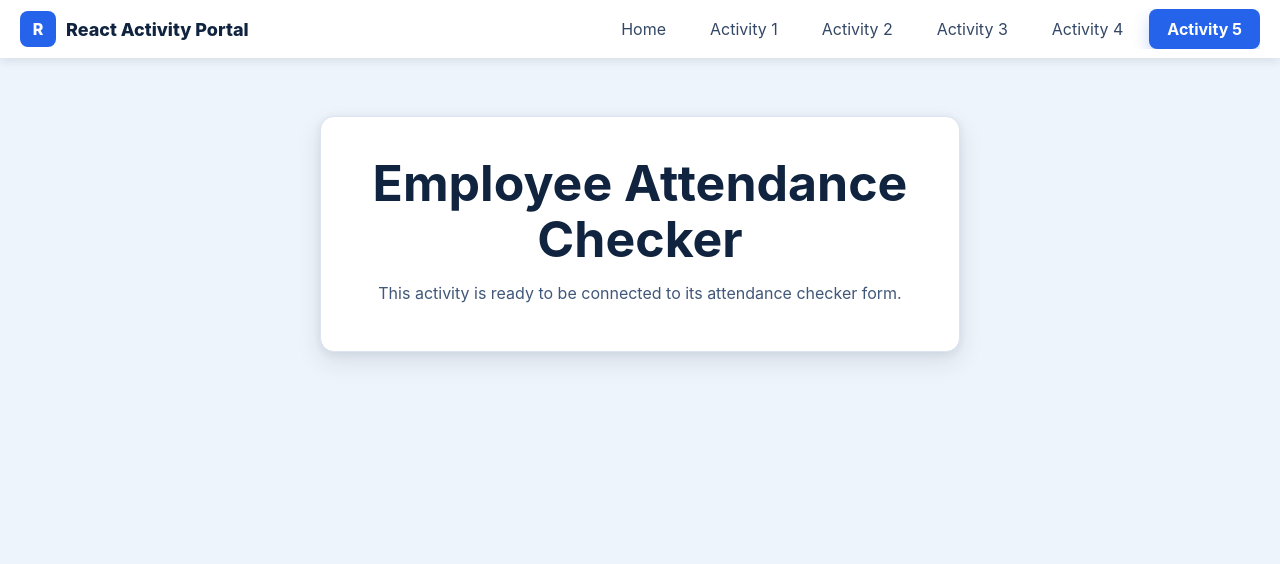
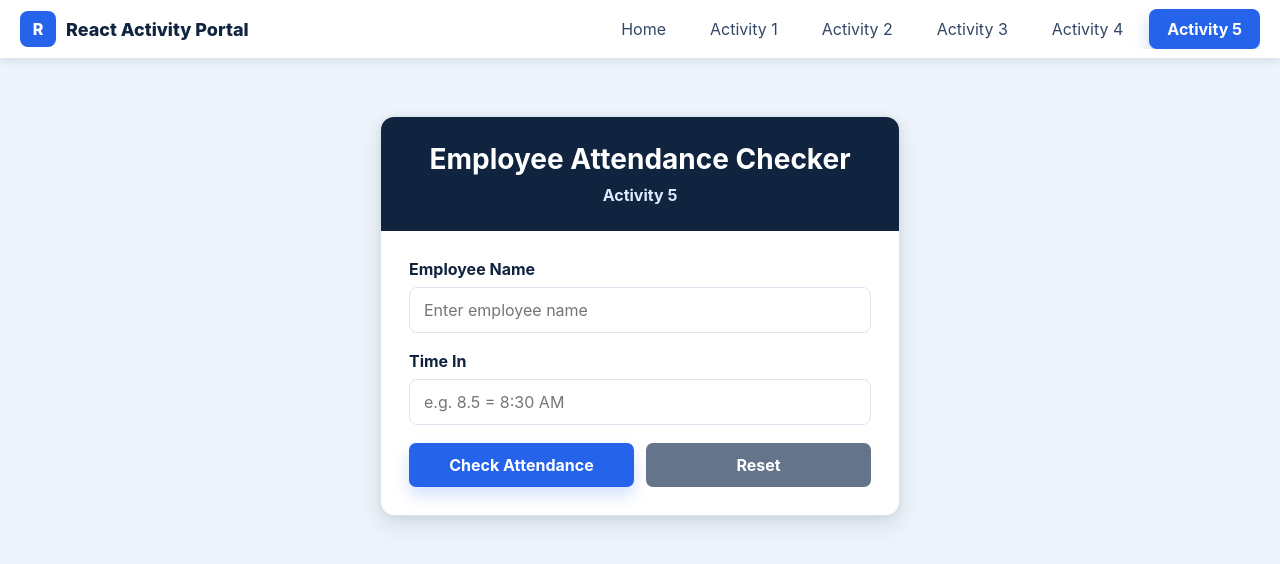
Before and after one commit to Zune11/group-react, a React (Vite) app: page / in a window 1280 px wide. Both pictures are taken after a click on the button "Activity 5". Shown: the top 564 px of the page. Built offline with nearby package versions, Linux system fonts and the light colour scheme.

Commit message:
Add employee attendance checker

```diff
--- /dev/null
+++ b/src/pages/AttendanceChecker.css
@@ -0,0 +1,144 @@
+.attendance-page {
+  display: grid;
+  min-height: calc(100vh - 58px);
+  padding: 58px 20px;
+  place-items: start center;
+}
+
+.attendance-card {
+  background: var(--surface);
+  border: 1px solid var(--border);
+  border-radius: 14px;
+  box-shadow: var(--shadow);
+  max-width: 520px;
+  overflow: hidden;
+  width: 100%;
+}
+
+.attendance-header {
+  background: var(--heading);
+  color: #ffffff;
+  padding: 26px 28px;
+  text-align: center;
+}
+
+.attendance-header h2 {
+  font-size: 28px;
+  line-height: 1.2;
+  margin: 0 0 8px;
+}
+
+.attendance-header p {
+  color: #dbeafe;
+  font-weight: 700;
+  margin: 0;
+}
+
+.attendance-body {
+  display: grid;
+  gap: 18px;
+  padding: 28px;
+}
+
+.form-group {
+  display: grid;
+  gap: 8px;
+  text-align: left;
+}
+
+.form-group label {
+  color: var(--heading);
+  font-weight: 700;
+}
+
+.form-group input {
+  border: 1px solid var(--border);
+  border-radius: 8px;
+  color: var(--heading);
+  padding: 12px 14px;
+  width: 100%;
+}
+
+.form-group input:focus {
+  border-color: var(--accent);
+  box-shadow: 0 0 0 3px rgba(37, 99, 235, 0.14);
+  outline: 0;
+}
+
+.button-group {
+  display: grid;
+  gap: 12px;
+  grid-template-columns: 1fr 1fr;
+}
+
+.button-group button {
+  border: 0;
+  border-radius: 7px;
+  color: #ffffff;
+  font-weight: 700;
+  padding: 12px 16px;
+}
+
+.check-btn {
+  background: var(--accent);
+  box-shadow: 0 8px 16px rgba(37, 99, 235, 0.2);
+}
+
+.check-btn:hover {
+  background: var(--accent-strong);
+}
+
+.reset-btn {
+  background: #64748b;
+}
+
+.reset-btn:hover {
+  background: #475569;
+}
+
+.error-message,
+.result-panel {
+  border-radius: 8px;
+  padding: 14px 16px;
+}
+
+.error-message {
+  background: #fee2e2;
+  color: #991b1b;
+  font-weight: 700;
+}
+
+.result-panel {
+  background: #f8fafc;
+  border: 1px solid var(--border);
+  text-align: left;
+}
+
+.result-panel h3 {
+  color: var(--heading);
+  margin: 0 0 12px;
+}
+
+.result-panel p {
+  margin: 8px 0;
+}
+
+.status-message {
+  color: var(--accent-strong);
+  font-weight: 800;
+}
+
+@media (max-width: 520px) {
+  .attendance-page {
+    padding: 32px 14px;
+  }
+
+  .attendance-header,
+  .attendance-body {
+    padding: 22px;
+  }
+
+  .button-group {
+    grid-template-columns: 1fr;
+  }
+}
--- a/src/pages/AttendanceChecker.jsx
+++ b/src/pages/AttendanceChecker.jsx
@@ -1,9 +1,142 @@
+import { useState } from "react";
+import "./AttendanceChecker.css";
+
 function AttendanceChecker() {
+  const [employeeName, setEmployeeName] = useState("");
+  const [timeIn, setTimeIn] = useState("");
+  const [result, setResult] = useState(null);
+  const [error, setError] = useState("");
+
+  const checkAttendance = () => {
+    setError("");
+    setResult(null);
+
+    // Input validation
+    if (employeeName.trim() === "" || timeIn === "") {
+      setError("Please enter employee name and time in.");
+      return;
+    }
+
+    const time = Number(timeIn);
+
+    if (isNaN(time) || time < 0 || time > 24) {
+      setError("Please enter a valid numeric time.");
+      return;
+    }
+
+    let status = "";
+    let message = "";
+
+    // Attendance conditions
+    if (time <= 8) {
+      status = "On Time";
+      message = "Status: On Time – Good job!";
+    } else if (time <= 9) {
+      status = "Late";
+      message = "Status: Late – Please be on time tomorrow.";
+    } else {
+      status = "Very Late";
+      message = "Status: Very Late – Report to your supervisor.";
+    }
+
+    setResult({
+      employeeName: employeeName,
+      timeIn: timeIn,
+      status: status,
+      message: message,
+    });
+  };
+
+  const resetForm = () => {
+    setEmployeeName("");
+    setTimeIn("");
+    setResult(null);
+    setError("");
+  };
+
   return (
-    <main className="activity-page">
-      <h1>Employee Attendance Checker</h1>
-      <p>This activity is ready to be connected to its attendance checker form.</p>
-    </main>
+    <div className="attendance-page">
+      <div className="attendance-card">
+        <div className="attendance-header">
+          <h2>Employee Attendance Checker</h2>
+          <p>Activity 5</p>
+        </div>
+
+        <div className="attendance-body">
+          <div className="form-group">
+            <label>Employee Name</label>
+
+            <input
+              type="text"
+              placeholder="Enter employee name"
+              value={employeeName}
+              onChange={(e) => setEmployeeName(e.target.value)}
+            />
+          </div>
+
+          <div className="form-group">
+            <label>Time In</label>
+
+            <input
+              type="number"
+              step="0.1"
+              placeholder="e.g. 8.5 = 8:30 AM"
+              value={timeIn}
+              onChange={(e) => setTimeIn(e.target.value)}
+            />
+          </div>
+
+          <div className="button-group">
+            <button
+              className="check-btn"
+              onClick={checkAttendance}
+            >
+              Check Attendance
+            </button>
+
+            <button
+              className="reset-btn"
+              onClick={resetForm}
+            >
+              Reset
+            </button>
+          </div>
+
+          {/* Error message */}
+          {error && (
+            <div className="error-message">
+              {error}
+            </div>
+          )}
+
+          {/* Conditional result */}
+          {result && (
+            <div className="result-panel">
+              <h3>Attendance Result</h3>
+
+              <p>
+                <strong>Employee Name:</strong>{" "}
+                {result.employeeName}
+              </p>
+
+              <p>
+                <strong>Time In:</strong>{" "}
+                {result.timeIn}
+              </p>
+
+              <p>
+                <strong>Attendance Status:</strong>{" "}
+                {result.status}
+              </p>
+
+              <p className="status-message">
+                {result.message}
+              </p>
+            </div>
+          )}
+        </div>
+      </div>
+    </div>
   );
 }
 
```
Also changed, not shown: 1 other file (tests, documents, lock files or other folders).
